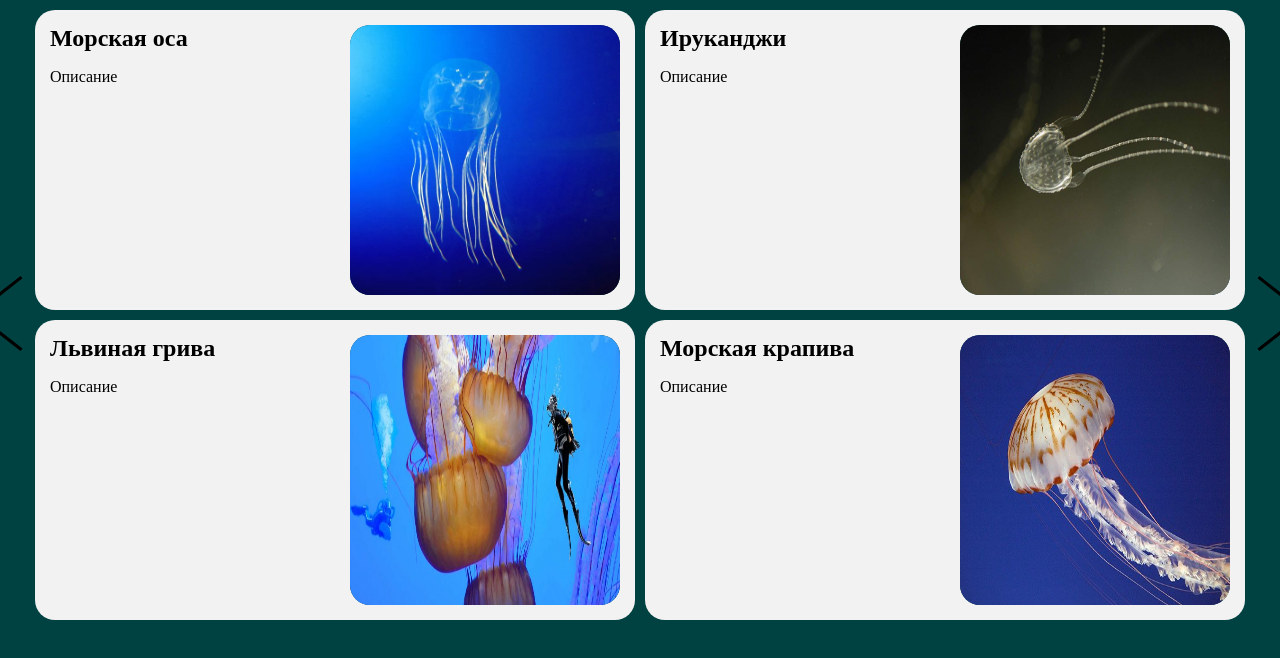
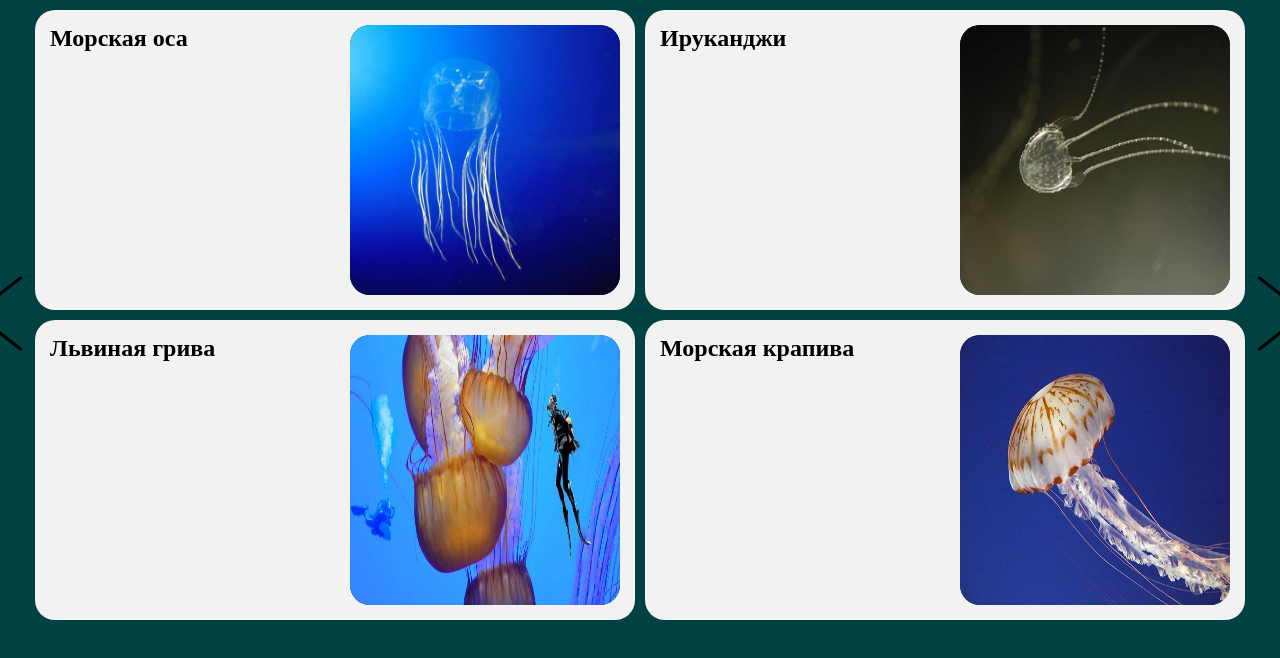
Before and after one commit to zheromskyS/biology, a website with bundled scripts: page page/angry.html in a window 1280 px wide. Shown: the top 658 px of the page. Built offline with nearby package versions, Linux system fonts and the light colour scheme.

Commit message:
feat: add amendments

```diff
--- a/page/angry.html
+++ b/page/angry.html
@@ -29,7 +29,6 @@
             <div class="main-description">
               <h2 class="title">Морская оса</h2>
 
-              <p class="">Описание</p>
             </div>
 
             <img class="main-img" src="../assets/angry1.webp" alt="nice" />
@@ -43,7 +42,6 @@
             <div class="main-description">
               <h2 class="title">Ируканджи</h2>
 
-              <p class="">Описание</p>
             </div>
 
             <img class="main-img" src="../assets/angry-2--1.jpg" alt="angry" />
@@ -57,7 +55,6 @@
             <div class="main-description">
               <h2 class="title">Львиная грива</h2>
 
-              <p class="">Описание</p>
             </div>
 
             <img class="main-img" src="../assets/angry-3--1.jpeg" alt="angry" />
@@ -71,7 +68,6 @@
             <div class="main-description">
               <h2 class="title">Морская крапива</h2>
 
-              <p class="">Описание</p>
             </div>
 
             <img class="main-img" src="../assets/angry-4--1.jpeg" alt="angry" />
```
